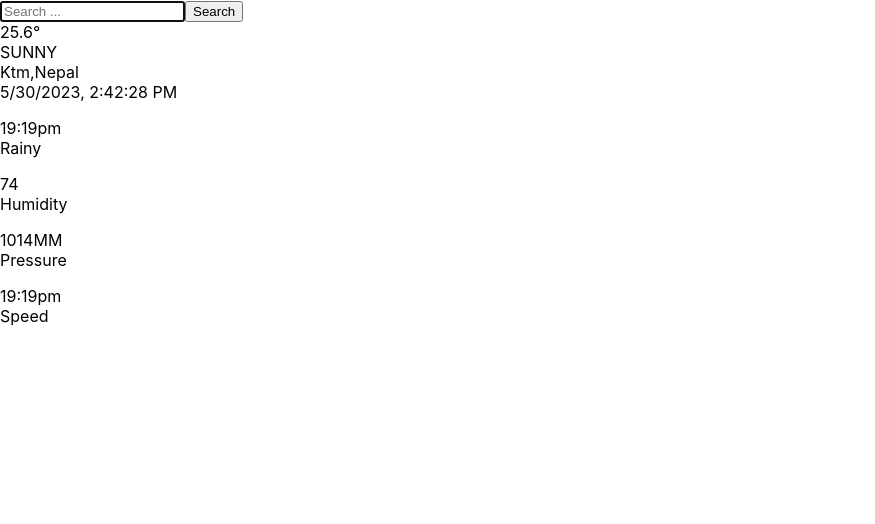
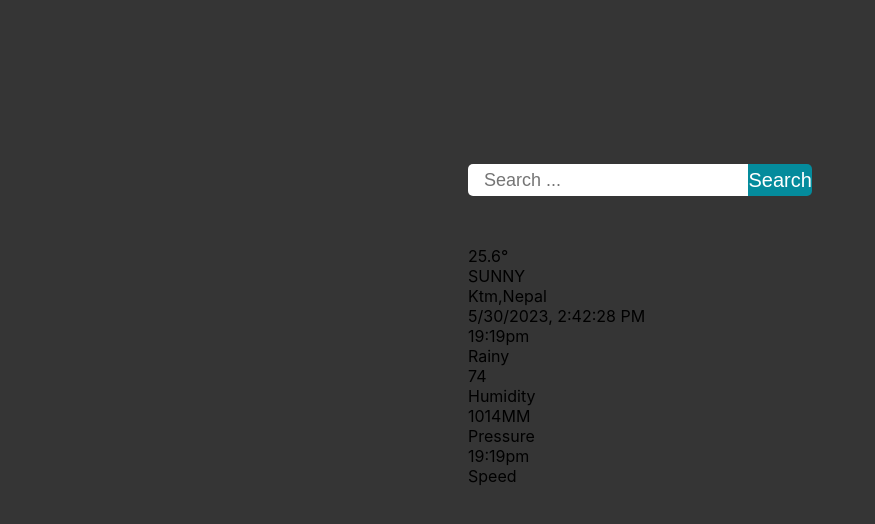
Before and after one commit to Rajan-7/reactjs, a React (Create React App) app: page / in a window 1280 px wide. Shown: the top 524 px of the page, without its empty margins (0-875 px from the left). Built offline with nearby package versions, Linux system fonts and the light colour scheme; some icons are missing.

Commit message:
style for search-wrapper class

```diff
--- a/src/components/weather/style.css
+++ b/src/components/weather/style.css
@@ -1,2 +1,56 @@
+@import url(https://cdnjs.cloudflare.com/ajax/libs/weather-icons/2.0.9/css/weather-icons.min.css);
 
-@import url(https://cdnjs.cloudflare.com/ajax/libs/weather-icons/2.0.9/css/weather-icons.min.css);
+* {
+  margin: 0;
+  padding: 0;
+  box-sizing: border-box;
+}
+
+
+body {
+  background: rgb(53, 53, 53);
+  height: 100vh;
+  min-height: 100vh;
+  display: grid;
+  place-items: center;
+}
+
+/* For input & serach button */
+.search-wrapper {
+  display: flex;
+  justify-content: center;
+  text-align: center;
+  margin-top: -150px;
+  margin-bottom: 50px;
+}
+.search {
+  width: 100%;
+  position: relative;
+  display: flex;
+  justify-content: center;
+}
+.searchTerm {
+  width: 100%;
+  padding: 16px;
+  border: none;
+  height: 20px;
+  border-radius: 5px 0 0 5px;
+  outline: none;
+  font-size: 18px;
+  align-content: center;
+}
+.searchTerm:focus {
+  color: #00b4cc;
+}
+.search-button {
+  width: 80px;
+  border: none;
+  height: 32px;
+  background: #048b9c;
+  text-align: center;
+  color: #fff;
+  border-radius: 0 5px 5px 0;
+  cursor: pointer;
+  font-size: 20px;
+  outline: none;
+}
--- a/src/components/weather/weather.jsx
+++ b/src/components/weather/weather.jsx
@@ -12,6 +12,7 @@ const Weather = () => {
             type="search"
             autoFocus
             id="searchid"
+            className="searchTerm"
             placeholder="Search ..."
           />
           <button className="search-button">Search</button>
```
